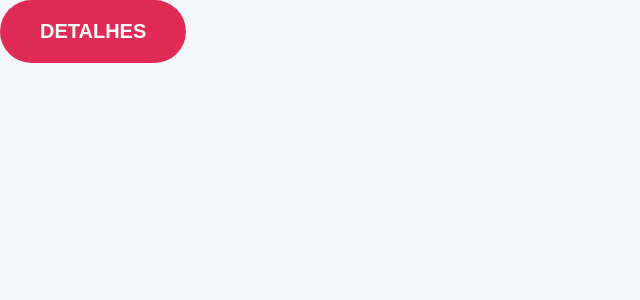
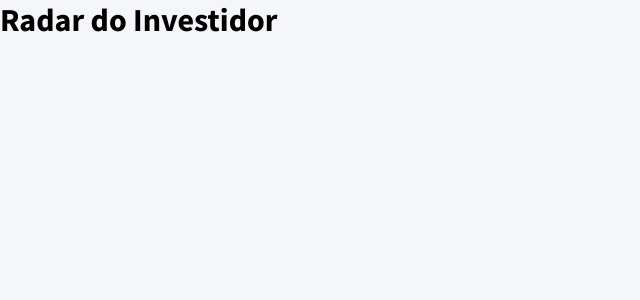
Before and after one commit to luizmellodev/radardoinvestidor-frontend, a Next.js app: page / in a window 1280 px wide. Shown: the top 300 px of the page, without its empty margins (0-640 px from the left). Built offline with nearby package versions, Linux system fonts and the light colour scheme.

Commit message:
feat: external fonts

```diff
--- a/src/pages/_document.tsx
+++ b/src/pages/_document.tsx
@@ -1,4 +1,4 @@
-import Document, { DocumentContext } from 'next/document'
+import Document, { DocumentContext, Head, Html, Main, NextScript } from 'next/document';
 import { ServerStyleSheet } from 'styled-components'
 
 export default class MyDocument extends Document {
@@ -27,4 +27,19 @@ export default class MyDocument extends Document {
       sheet.seal()
     }
   }
+
+  render(): JSX.Element {
+    return (
+      <Html lang="pt-BR">
+        <Head>
+          <link rel="preconnect" href="https://fonts.gstatic.com" />
+          <link href="https://fonts.googleapis.com/css2?family=Montserrat:wght@400;500;600;700&family=Source+Sans+Pro:wght@400;600;700&display=swap" rel="stylesheet" />
+        </Head>
+        <body>
+          <Main />
+          <NextScript />
+        </body>
+      </Html>
+    )
+  }
 }
--- a/src/pages/index.tsx
+++ b/src/pages/index.tsx
@@ -1,20 +1,6 @@
-import { useState, useEffect } from 'react';
-import styled from 'styled-components';
-
 import Button from 'components/Button';
 
-const Title = styled.h1`
-  font-size: 50px;
-`;
+export default function Home() {
 
-export default function Home() {
-  const [loading, setLoading] = useState(true);
-
-  useEffect(() => {
-    setTimeout(() => {
-      setLoading(false);
-    }, 3000);
-  }, []);
-
-  return <>{loading ? <p>Carregando...</p> : <Button>Detalhes</Button>}</>;
+  return <h1>Radar do Investidor</h1>;
 }
```
Also changed, not shown: 1 other file (tests, documents, lock files or other folders).
